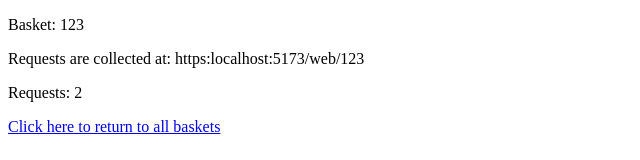
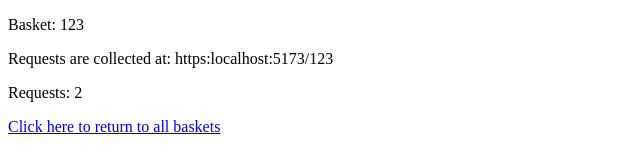
Before and after one commit to TeddyFrye/requestbin, a React (Vite) app in the folder frontend/: page /web/123 in a window 1280 px wide. Shown: the top 160 px of the page, without its empty margins (0-640 px from the left). Built offline with nearby package versions, Linux system fonts and the light colour scheme.

Commit message:
Fixed url to display the correct endpoint and reformatted to use constant variable for host

```diff
--- a/frontend/src/components/BasketPage.jsx
+++ b/frontend/src/components/BasketPage.jsx
@@ -1,5 +1,7 @@
 import { Link, useParams } from "react-router-dom";
 import { useEffect, useState } from "react";
+
+const HOST = "https:localhost:5173";
 const DUMMY_REQUESTS = [
   {
     id: "abc123",
@@ -50,7 +52,7 @@ const BasketHeader = () => {
   return (
     <section>
       <p>Basket: {id}</p>
-      <p>Requests are collected at: {`https:localhost:5173/web/${id}`}</p>
+      <p>Requests are collected at: {`${HOST}/${id}`}</p>
       <p>Requests: {DUMMY_REQUESTS.length}</p>
     </section>
   );
```
